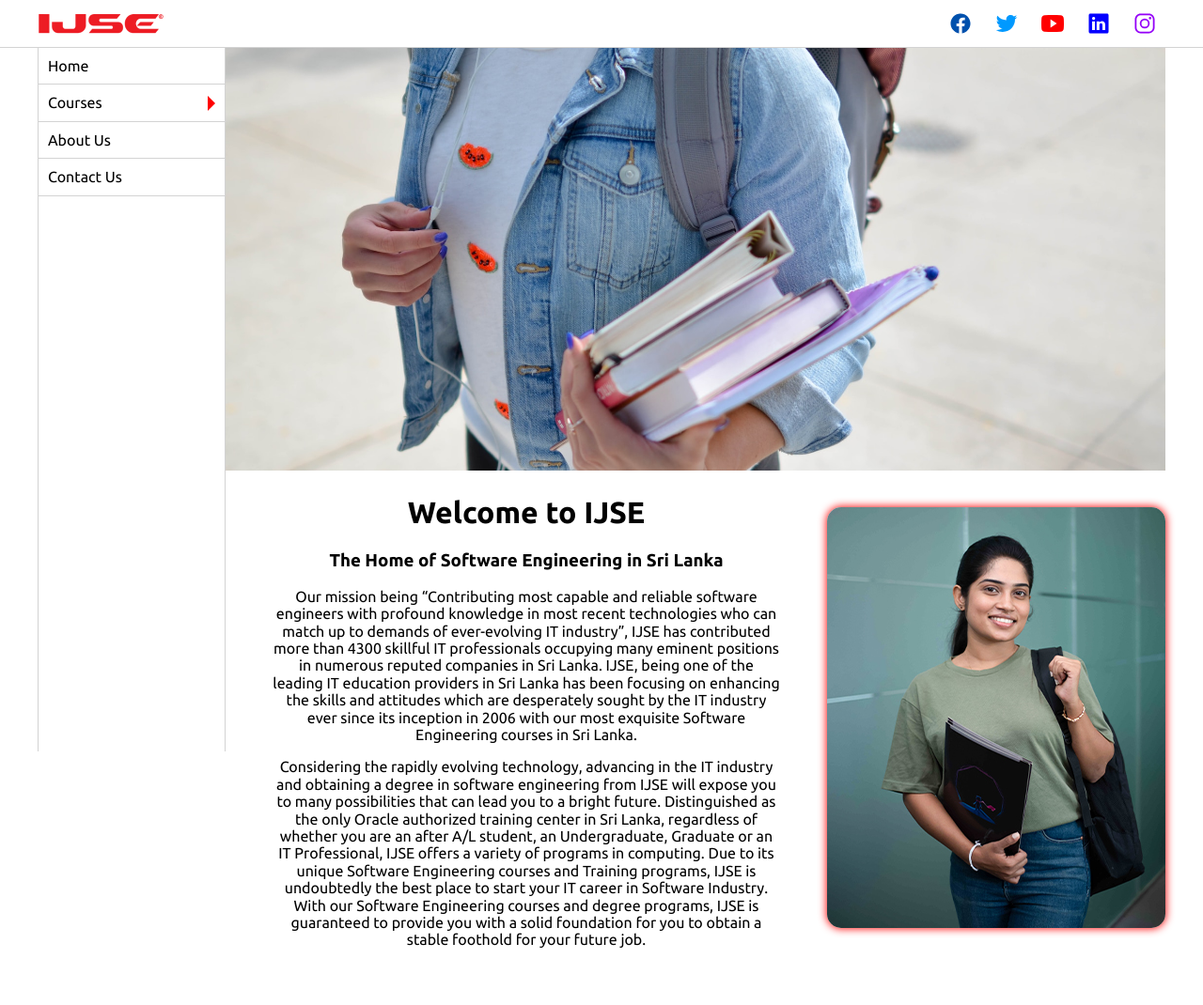
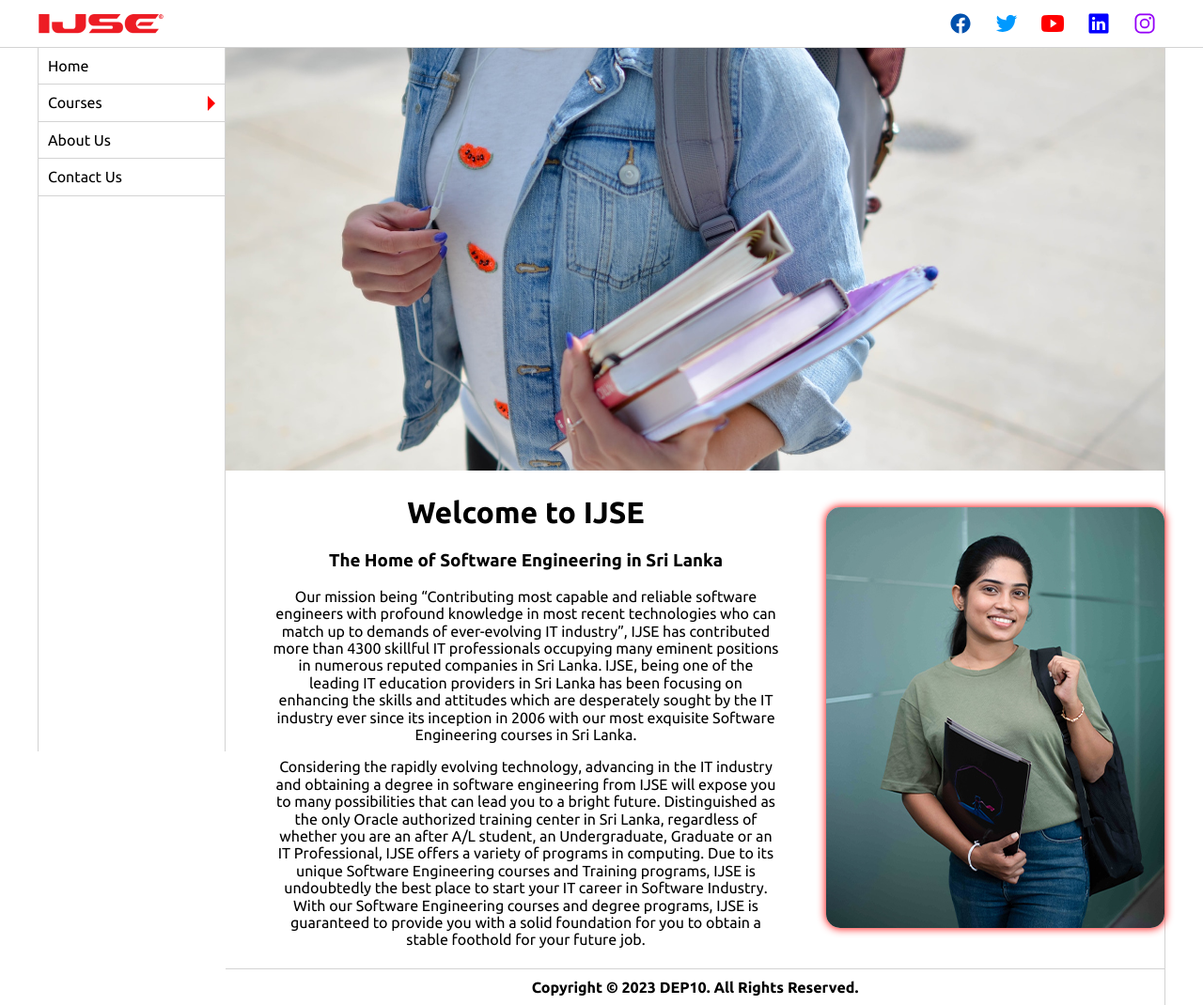
Before and after one commit to IJSE-Direct-Entry-Program-10/html-5-css-3, a plain HTML site: page 10-projects/01-ijse.lk-design-clone/index.html in a window 1280 px wide. Shown: the whole page at 94% size. Before the commit the page ends 1031 px from the top, so only its background shows below. Drawn offline with nearby package versions, Linux system fonts and the light colour scheme.

Commit message:
Finalize the responsive website

```diff
--- a/10-projects/01-ijse.lk-design-clone/css/style.css
+++ b/10-projects/01-ijse.lk-design-clone/css/style.css
@@ -24,6 +24,7 @@
     position: sticky;
     top: 0;
     background-color: rgba(255, 255, 255, 0.822);
+    z-index: 2;
 }
 
 header > .container {
@@ -95,6 +96,7 @@
     position: fixed;
     top: 51px;
     bottom: 0;
+    z-index: 2;
 }
 
 #main-nav > menu menu {
@@ -188,6 +190,7 @@
 
 main {
     margin-left: 200px;
+    border-right: 1px solid lightgray;
 }
 
 #slider {
@@ -250,6 +253,7 @@
 @media all and (max-width: 1023px) {
     main {
         margin-left: unset;
+        border:unset;
     }
 }
 
@@ -273,3 +277,18 @@
     border-radius: 15px;
     box-shadow: 0 0 8px 1px #ff1b1b;
 }
+
+@media all and (max-width: 1023px) {
+    #main-content > div:last-child {
+        display: none;
+    }
+}
+
+/* Footer */
+
+footer {
+    text-align: center;
+    padding: 10px;
+    font-weight: bold;
+    border-top: 1px solid lightgray;
+}
--- a/10-projects/01-ijse.lk-design-clone/index.html
+++ b/10-projects/01-ijse.lk-design-clone/index.html
@@ -70,6 +70,9 @@
                         <img src="img/welcome.jpg" alt="Welcome to IJSE">
                     </div>
                 </section>
+                <footer>
+                    Copyright &copy; 2023 DEP10. All Rights Reserved.
+                </footer>
             </main>
         </div>
     </section>
```
